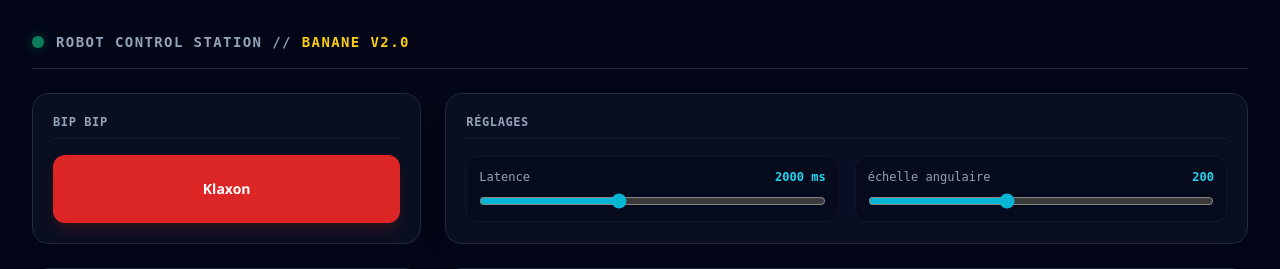
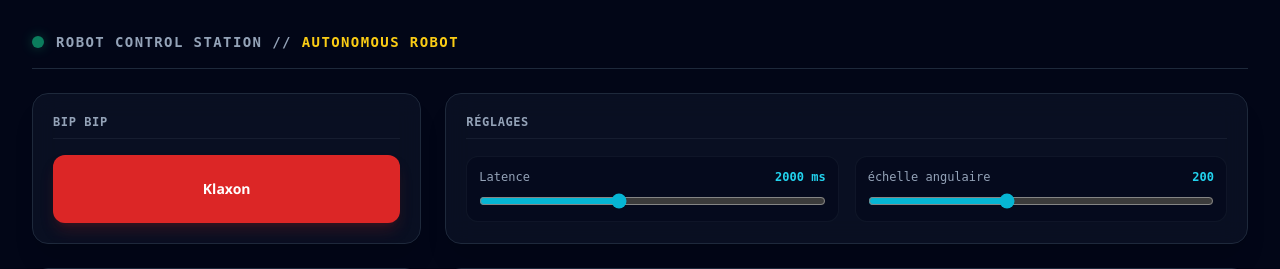
Before and after one commit to pfevrety/Autonomus-robot-zenoh, a Python web app: template website/templates/index.html in a window 1280 px wide. Shown: the top 269 px of the page. Run offline with Jinja, Linux system fonts and the light colour scheme; the template is opened without the code that fills it, so the values that code supplies are empty; some libraries are stand-ins or nearby versions.

Commit message:
Fix typo

```diff
--- a/src/common/__init__.py
+++ b/src/common/__init__.py
@@ -1,4 +1,4 @@
-"""Shared helpers for the Banane v2.0 Zenoh pipeline.
+"""Shared helpers for the Autonomous Robot Zenoh pipeline.
 
 Centralises:
 - CDR types (``Vector3``, ``Twist``) shared by the control and motor stacks,
--- a/src/common/topics.py
+++ b/src/common/topics.py
@@ -1,4 +1,4 @@
-"""Canonical Zenoh key-expressions for the Banane v2.0 pipeline.
+"""Canonical Zenoh key-expressions for the Autonomous Robot pipeline.
 
 Centralising the topics prevents the kind of drift that previously split
 ``robot/aimed`` from ``rt/turtle1/klaxon`` and made the klaxon sound ID a
--- a/website/app.py
+++ b/website/app.py
@@ -1,4 +1,4 @@
-"""FastAPI web dashboard for the Banane v2.0 robot.
+"""FastAPI web dashboard for the Autonomous Robot.
 
 Exposes:
 
--- a/website/templates/index.html
+++ b/website/templates/index.html
@@ -1,5 +1,5 @@
 <!DOCTYPE html>
-<html lang="fr" class="h-full bg-slate-950 selection:bg-cyan-500 selection:text-slate-900">
+<html lang="en" class="h-full bg-slate-950 selection:bg-cyan-500 selection:text-slate-900">
 <head>
     <meta charset="UTF-8">
     <meta name="viewport" content="width=device-width, initial-scale=1.0">
@@ -36,7 +36,7 @@
 
         <header class="flex items-center gap-3 border-b border-slate-800 pb-4">
             <div class="h-3 w-3 rounded-full bg-emerald-500 animate-pulse shadow-[0_0_12px_rgba(16,185,129,0.5)]"></div>
-            <h1 class="text-sm font-mono tracking-widest text-slate-400 uppercase font-bold">Robot Control Station // <span class="text-yellow-400 font-extrabold">Banane v2.0</span></h1>
+            <h1 class="text-sm font-mono tracking-widest text-slate-400 uppercase font-bold">Robot Control Station // <span class="text-yellow-400 font-extrabold">Autonomous Robot</span></h1>
         </header>
 
         <div class="grid grid-cols-1 md:grid-cols-3 gap-6">
```
Also changed, not shown: README.md.
